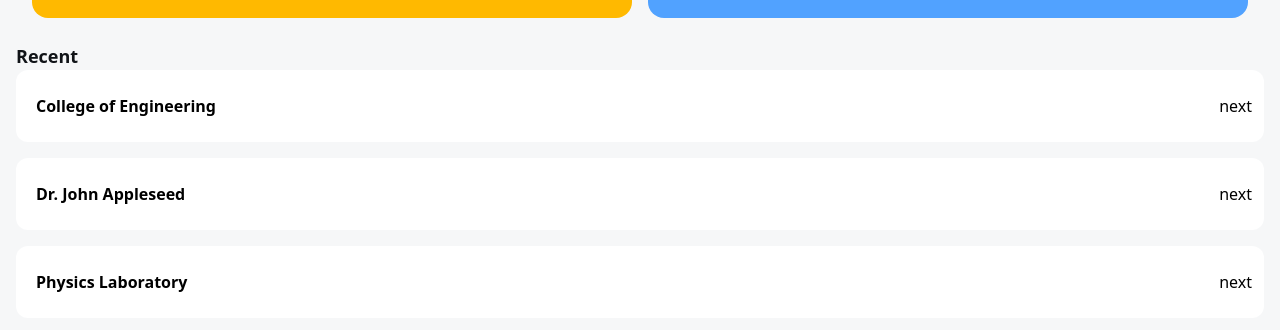
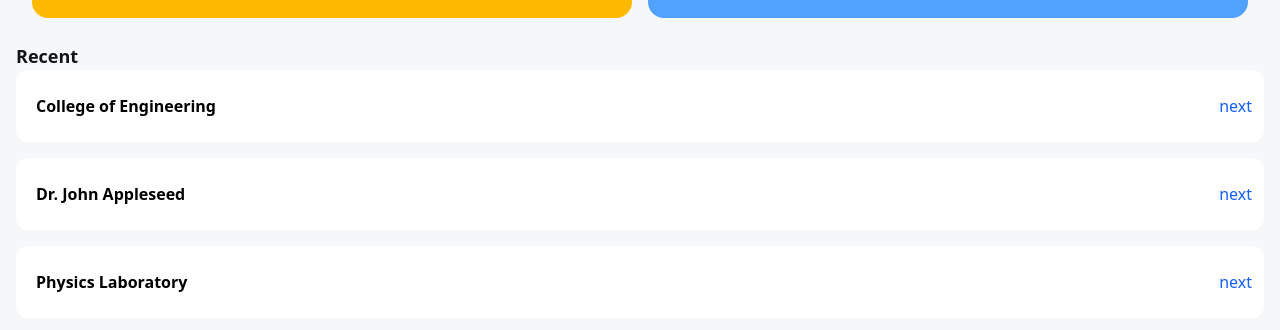
Before and after one commit to Emmanuel-A37/GDG-Inter-Track-Project, a React (Vite) app: page / in a window 1280 px wide. Both pictures are taken after a click on the button "Login". Shown: the part 310-640 px from the top of the page. Built offline with nearby package versions, Linux system fonts and the light colour scheme.

Commit message:
Fixed potential bugs and added the routing to the details page

```diff
--- a/public/data.json
+++ b/public/data.json
@@ -1,14 +1,20 @@
 [
   {
     "id": 1,
-    "title": "College of Engineering"
+    "title": "College of Engineering",
+    "img": "",
+    "info": "Located Behind Chapel "
   },
   {
     "id": 2,
-    "title": "Dr. John Appleseed"
+    "title": "Dr. John Appleseed",
+    "img": "",
+    "info": "Lorem ipsum"
   },
   {
     "id": 3,
-    "title": "Physics Laboratory"
+    "title": "Physics Laboratory",
+    "img": "",
+    "info": "dolor sit amet"
   }
 ]
--- a/src/components/Button.jsx
+++ b/src/components/Button.jsx
@@ -1,12 +1,23 @@
 import React from "react";
 
-const Button = ({ children, onClick, className = "", type = "button" }) => {
+const Button = ({
+  children,
+  onClick,
+  className = "",
+  type = "button",
+  disabled = false,
+  href,
+}) => {
+  const base = `px-4 py-2 rounded ${className}`;
+  if (href) {
+    return (
+      <a href={href} className={base} aria-disabled={disabled}>
+        {children}
+      </a>
+    );
+  }
   return (
-    <button
-      type={type}
-      onClick={onClick}
-      className={`px-4 py-2 rounded ${className}`}
-    >
+    <button type={type} onClick={onClick} className={base} disabled={disabled}>
       {children}
     </button>
   );
--- a/src/components/Item.jsx
+++ b/src/components/Item.jsx
@@ -1,13 +1,13 @@
 import React from "react";
 
-const Item = ({ title }) => {
+const Item = ({ title, onClick }) => {
   return (
-    <div className="flex items-center justify-between  rounded-xl p-3 bg-white h-18">
+    <button onClick={onClick} className="flex items-center justify-between  rounded-xl p-3 bg-white h-18">
         <div className="flex gap-2"><img src="" alt="" />
       <p className="font-bold">{title}</p></div>
-      <button>next</button>
+      <span className="text-blue-600">next</span>
 
-    </div>
+    </button>
   );
 };
 
--- a/src/components/Navbar.jsx
+++ b/src/components/Navbar.jsx
@@ -1,9 +1,8 @@
-import React from 'react'
+import React from "react";
 
-const Navbar = () => {
-  return (
-    <div className='flex justify-center items-center'>Navbar</div>
-  )
-}
 
-export default Navbar
+const Navbar = ({ title }) => {
+  return <div className="flex justify-center items-center">{title}</div>;
+};
+
+export default Navbar;
--- a/src/flows/user/UserFlow.jsx
+++ b/src/flows/user/UserFlow.jsx
@@ -2,15 +2,27 @@ import React, { useState } from "react";
 import Home from "./pages/Home";
 import Login from "./pages/Login";
 import Signup from "./pages/Signup";
+import Details from "./pages/Details";
 
-const UserFlow = ({switchFlow}) => {
+const UserFlow = ({ switchFlow }) => {
   const [page, setPage] = useState("login");
+  const [selectedOption, setSelectedOption] = useState(null);
 
   return (
     <div>
       {page === "login" && <Login goTo={setPage} />}
       {page === "signup" && <Signup goTo={setPage} />}
-      {page === "home" && <Home switchFlow={switchFlow} />}
+      {page === "home" && (
+        <Home
+          goTo={setPage}
+          setSelectedOption={setSelectedOption}
+          switchFlow={switchFlow}
+        />
+      )}
+
+      {page === "details" && (
+        <Details option={selectedOption} goBack={() => setPage("home")} />
+      )}
     </div>
   );
 };
--- /dev/null
+++ b/src/flows/user/pages/Details.jsx
@@ -0,0 +1,18 @@
+import React from "react";
+import Navbar from "../../../components/Navbar";
+
+const Details = ({ option, goBack }) => {
+  if (!option) return <p>No details available</p>;
+
+  return (
+    <div>
+      <Navbar title={option.title} />
+      <button onClick={goBack}>Go back</button>
+
+      <img src={option.img} alt="" />
+      <p>{option.info}</p>
+    </div>
+  );
+};
+
+export default Details;
--- a/src/flows/user/pages/Home.jsx
+++ b/src/flows/user/pages/Home.jsx
@@ -1,8 +1,8 @@
-import React, {useState, useEffect} from "react";
+import React, { useState, useEffect } from "react";
 import Searchbar from "../../../components/Searchbar.jsx";
 import Item from "../../../components/Item.jsx";
 
-const Home = () => {
+const Home = ({ goTo, setSelectedOption }) => {
   const [entries, setEntries] = useState([]);
 
   useEffect(() => {
@@ -14,12 +14,18 @@ const Home = () => {
       .then(setEntries)
       .catch(() => setEntries([]));
   }, []);
+
+  const handleClick = (option) => {
+    setSelectedOption(option);
+    goTo("details");
+  };
   return (
     <div className="min-h-screen bg-[#F6F7F8] p-4">
       <h1 className="text-[32px] font-bold text-[#111418]">
         Welcome, Student!
       </h1>
       <Searchbar />
+
 
       <div className="flex gap-4 py-3 px-4">
         <div className="flex flex-col items-center justify-center h-40 bg-amber-400 w-full rounded-2xl p-6 my-3">
@@ -35,7 +41,7 @@ const Home = () => {
       <h3 className="text-[#111418] font-bold text-lg">Recent</h3>
       <div className="flex flex-col gap-4  ">
         {entries.map((entry) => (
-          <Item key={entry.id} title={entry.title} />
+          <Item key={entry.id} title={entry.title} onClick={()=>handleClick(entry)} />
         ))}
       </div>
     </div>
--- a/src/flows/user/pages/Login.jsx
+++ b/src/flows/user/pages/Login.jsx
@@ -5,7 +5,7 @@ import Button from "../../../components/Button";
 const Login = ({ goTo }) => {
   return (
     <div>
-      <Navbar />
+      <Navbar title={"Navbar"} />
       <Button onClick={() => goTo("home")} className="bg-blue-600 text-white">
         Login
       </Button>
--- a/src/flows/user/pages/Signup.jsx
+++ b/src/flows/user/pages/Signup.jsx
@@ -5,7 +5,7 @@ import Button from "../../../components/Button";
 const Signup = ({ goTo }) => {
   return (
     <div className="flex flex-col justify-center">
-      <Navbar />
+      <Navbar title={"Navbar"} />
       <label htmlFor="name">Name: </label>
       <input className="border mb-4" type="text" />
 
```
